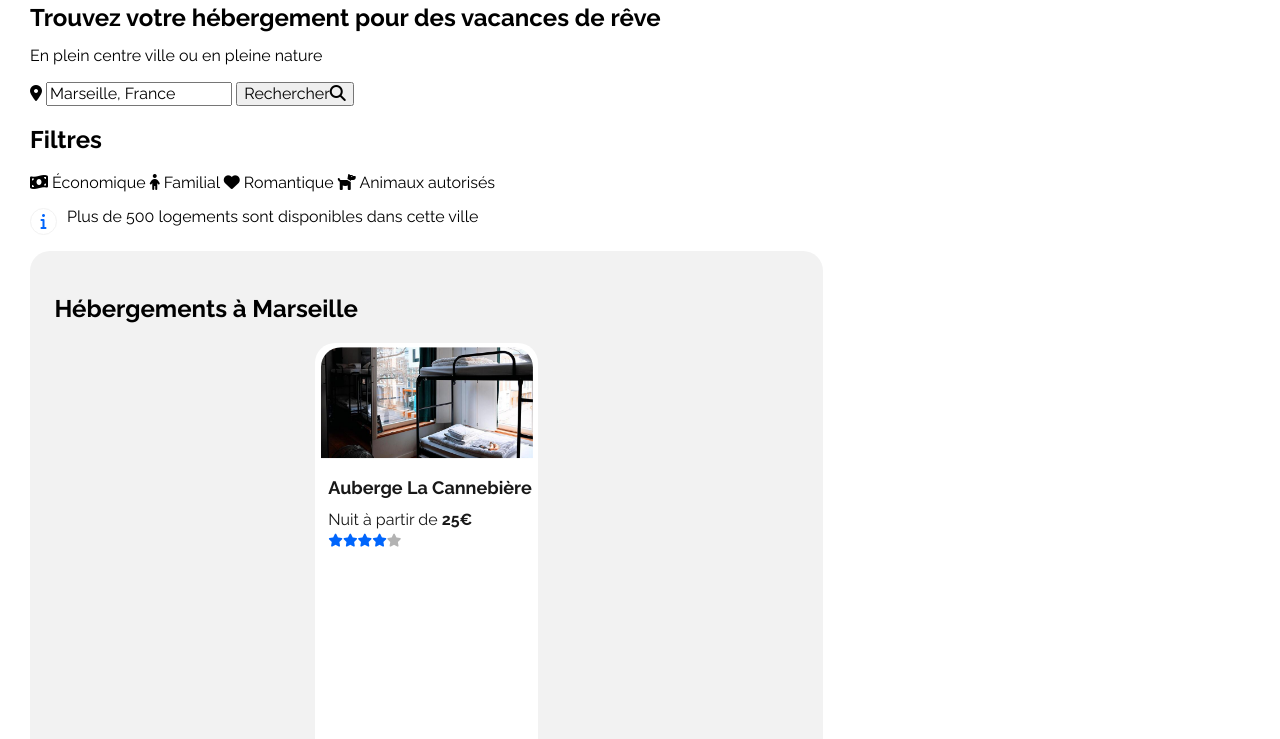
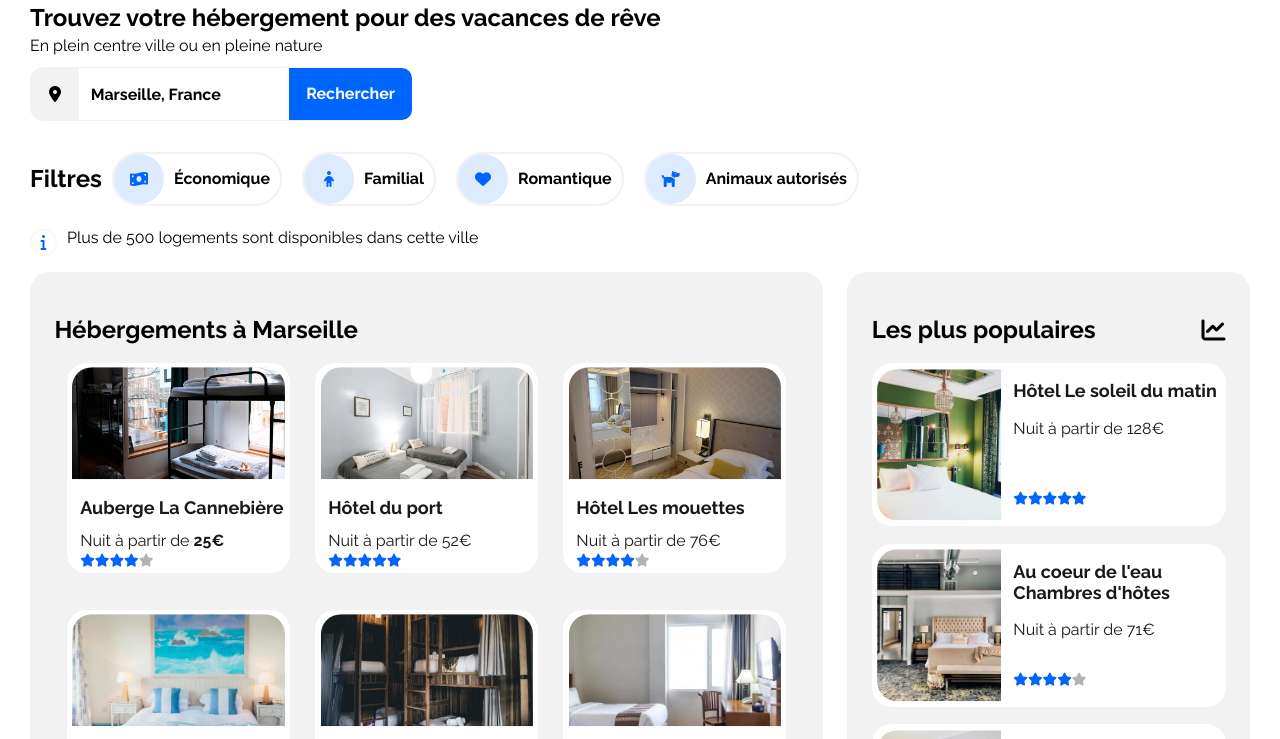
Before and after one commit to Dalifo/Booki, a plain HTML site: page index.html in a window 1280 px wide. Shown: the part 117-856 px from the top of the page. Drawn offline with Linux system fonts and the light colour scheme.

Commit message:
Update style.css

```diff
--- a/css/style.css
+++ b/css/style.css
@@ -70,27 +70,23 @@ nav ul
 nav li
 {
    display: flex;
+}
+
+nav a
+{
    padding-top: 30px;
    padding-right: 50px;
    padding-left: 50px;
    border-top: solid transparent;
-   margin-top: -17px;
-}
-
-nav a
-{
+   margin-top: -16px;
    text-decoration: none;
    color: #181818;
-}
-
-nav li:hover
-{
-   border-top: solid #0065FC;
 }
 
 nav a:hover
 {
    color: #0065FC;
+   border-top: solid #0065FC;
 }
 
 
@@ -98,14 +94,14 @@ nav a:hover
  /* Recherche */
 /*************/
 
-#search p
+.search p
 {
    position: relative;
    top: -10px;
    margin-bottom: 1px;
 }
 
-#search form
+.search form
 {
    box-sizing: border-box;
    border: #F2F2F2 solid 1px;
@@ -113,7 +109,7 @@ nav a:hover
    width: 380px;
 }
 
-#search i
+.search i
 {
    box-sizing: content-box;
    background-color: #F2F2F2;
@@ -122,7 +118,7 @@ nav a:hover
    border-bottom-left-radius: 10px;
 }
 
-#search input
+.search input
 {
    box-sizing: content-box;
    padding: 2%;
@@ -130,7 +126,7 @@ nav a:hover
    font-weight: bold;
 }
 
-#search button
+.search button
 {
    background-color: #0065FC;
    color: white;
@@ -142,7 +138,7 @@ nav a:hover
    font-weight: bold;
 }
 
-#search button .fa-search
+.search button .fa-search
 {
    display: none;
 }
@@ -151,20 +147,14 @@ nav a:hover
  /* Filtres */
 /***********/
 
-#filter
+.filter
 {
    display: flex;
    align-items: center;
    padding-top: 2%;
 }
 
-#filter .row
-{
-    display: flex;
-    flex-direction: row;
-}
-
-#filter .filter-box
+.filter .filter-box
 {
    margin: 0px 10px;
    border-radius: 30px;
@@ -175,7 +165,7 @@ nav a:hover
    cursor: pointer
 }
 
-#filter .filter-box i
+.filter .filter-box i
 {
    background-color: #DEEBFF;
    height: 50px;
@@ -189,12 +179,12 @@ nav a:hover
 }
 
 
-#filter .filter-box:hover
+.filter .filter-box:hover
 {
    background-color: #DEEBFF;
 }
 
-#filter .filter-box .text
+.filter .filter-box .text
 {
    padding: 0px 10px;
    width: fit-content;
@@ -262,7 +252,7 @@ p a
    font-weight: bold;
 }
 
-#lodging article #cards
+#lodging article .cards
 {
    display: flex;
    flex-wrap: wrap;
@@ -356,14 +346,14 @@ aside
    height: 700px;
 }
 
-#titlepop
+.aside-title
 {
    display: flex;
    flex-direction: row;
    justify-content: space-between;
 }
 
-#titlepop i
+.aside-title i
 {
    font-size: x-large;
    align-self: center;
@@ -428,7 +418,7 @@ aside .card-note
    padding: 5% 0% 5% 0%;
 }
 
-#list-activities
+.list-activities
 {
    display: flex;
    flex-direction: row;
@@ -446,7 +436,7 @@ aside .card-note
    border-top-right-radius: 20px;
 }
 
-#activities .XL
+#activities .card-extra-large
 {
    width: 23%;
    height: 100%;
@@ -456,13 +446,13 @@ aside .card-note
    box-shadow: 5px 5px 5px #F2F2F2;
 }
 
-#activities .XL .card-image
+#activities .card-extra-large .card-image
 {
    height: 89%;
    overflow: hidden;
 }
 
-#activities .double
+#activities .two-cards
 {
    width: 23%;
    height: 100%;
@@ -471,7 +461,7 @@ aside .card-note
    justify-content: space-between;
 }
 
-#activities .L
+#activities .card-large
 {
    width: 100%;
    height: 56%;
@@ -480,13 +470,13 @@ aside .card-note
    box-shadow: 5px 5px 5px #F2F2F2;
 }
 
-#activities .L .card-image
+#activities .card-large .card-image
 {
    height: 79%;
    overflow: hidden;
 }
 
-#activities .XS
+#activities .card-extra-small
 {
    width: 100%;
    height: 36%;
@@ -495,18 +485,18 @@ aside .card-note
    box-shadow: 5px 5px 5px #F2F2F2;
 }
 
-#activities .XS .card-image
+#activities .card-extra-small .card-image
 {
    height: 70%;
    overflow: hidden;
 }
 
-#activities2 .XL, #activities2 .double
+#more-activities .card-extra-large, #more-activities .two-cards
 {
    width: 48%;
 }
 
-#activities .M
+#activities .card-medium
 {
    width: 100%;
    height: 51%;
@@ -515,13 +505,13 @@ aside .card-note
    box-shadow: 5px 5px 5px #F2F2F2;
 }
 
-#activities .M .card-image
+#activities .card-medium .card-image
 {
    height: 79%;
    overflow: hidden;
 }
 
-#activities .S
+#activities .card-small
 {
    width: 100%;
    height: 41%;
@@ -531,7 +521,7 @@ aside .card-note
    box-shadow: 5px 5px 5px #F2F2F2;
 }
 
-#activities .S .card-image
+#activities .card-small .card-image
 {
    height: 75%;
    overflow: hidden;
@@ -553,7 +543,7 @@ aside .card-note
    text-decoration: none;
 }
 
-#activities2
+#more-activities
 {
    display: flex;
    flex-direction: row;
```
